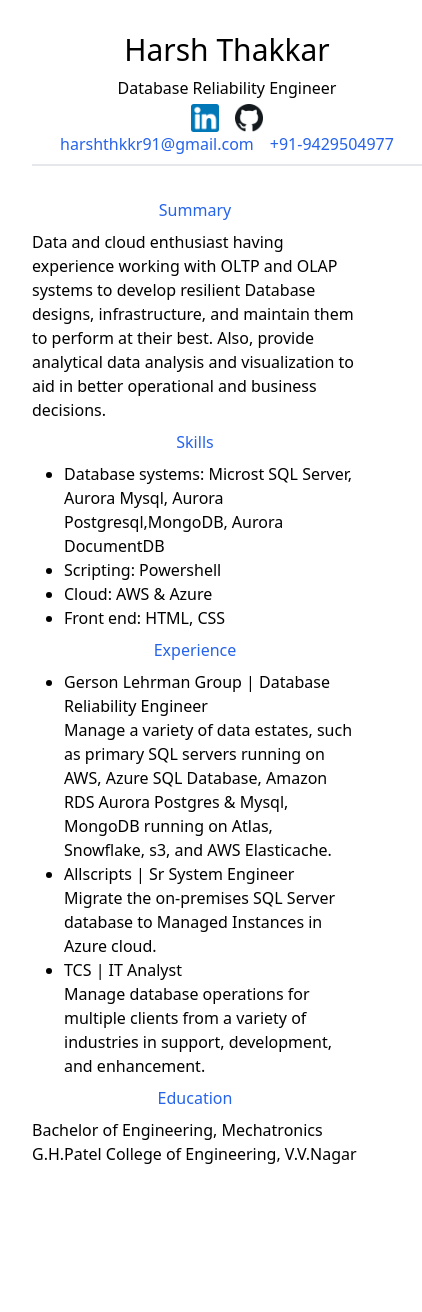
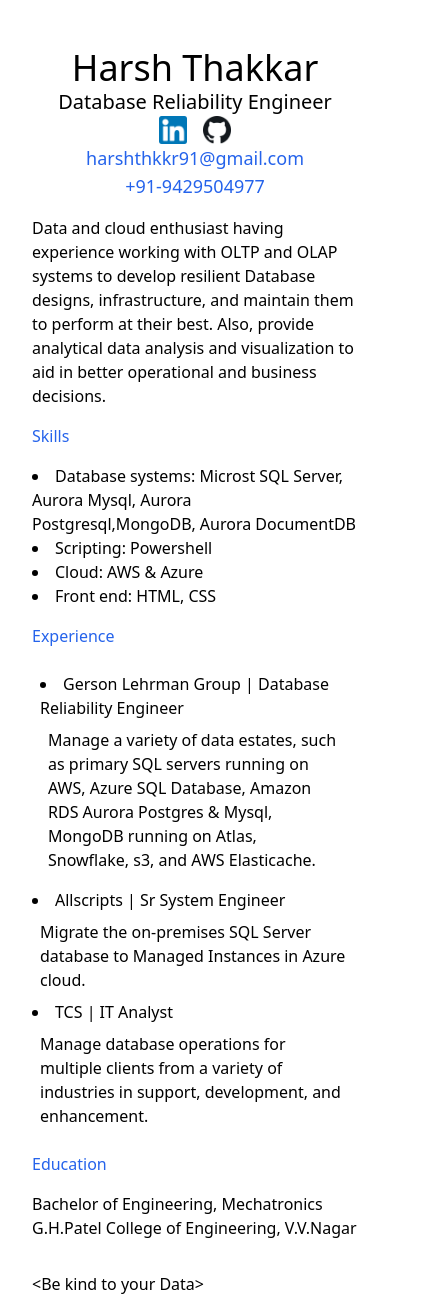
Before and after one commit to harshthkkr/harshthkkr.github.io, a plain HTML site: page src/index.html in a window 390 px wide. Shown: the whole page, 422 px wide, since content can reach past the window. Before the commit the page ends 1198 px from the top, so only its background shows below. Drawn offline with Linux system fonts and the light colour scheme.

Commit message:
make it responsive

```diff
--- a/src/index.html
+++ b/src/index.html
@@ -1,69 +1,73 @@
 <!DOCTYPE html>
 <html lang="en">
-
 <head>
+    <meta charset="UTF-8">
+    <meta name="viewport" content="width=device-width, initial-scale=1.0">
+    <title>Document</title>
         <title>Harsh Thakkar's Resume</title>
         <link href="../dist/output.css" rel="stylesheet">
 </head>
 
-<header class="font-sans m-8 w-screen h-screen border-b-2">
-    <h1 class="text-3xl text-center sm:text-start mb-2">Harsh Thakkar</h1>
-    <h2 class="text-1xl text-center sm:text-start gap-4 mb-1">Database Reliability Engineer</h2>
+<body class= "px-8 md:px-16 lg:px-32 font-sans">
+<header class= " pt-12">
+    <h1 class="text-4xl text-center sm:text-start  ">Harsh Thakkar</h1>
+    <h2 class="text-xl text-center sm:text-start">Database Reliability Engineer</h2>
     <nav>
-        <div class="flex justify-center sm:justify-start gap-4">
+       <social class="flex justify-center sm:justify-start gap-4">
         <a href="https://www.linkedin.com/in/harshthkkr" target="_blank" rel="noopener noreferrer"><img class= "w-7 h-7" src="./Linkedin logo.png" alt="Linkedin logo"></a>
         <a href="https://github.com/harshthkkr" target="_blank" rel="noopener noreferrer"><img class= "w-7 h-7" src="./Github logo.png" alt="Github logo"></a>
-        </div>
-        <div class="flex justify-center sm:justify-start gap-4">
-            <a href="mailto:harshthkkr91@gmail.com" class="text-blue-600 visited:text-purple-600">harshthkkr91@gmail.com</a>
-            <a href="tel:9429504977" class="text-blue-600 mb-2" >+91-9429504977</a>
-        </div>
+       </social>
+        <a href="mailto:harshthkkr91@gmail.com" class="text-blue-600 visited:text-purple-600  text-lg flex justify-center sm:justify-start">harshthkkr91@gmail.com</a>
+        <a href="tel:9429504977" class="text-blue-600  visited:text-purple-600 text-lg flex justify-center sm:justify-start" >+91-9429504977</a>
+       </contact>
     </nav>
 </header>
 
-<main class="font-sans m-8">
-    <section class="mb-2">
-        <h3 class="text-center sm:text-start text-1xl text-blue-600 mb-2">Summary</h3>
-        <p>
-            Data and cloud enthusiast having experience working with OLTP and OLAP systems to develop resilient Database
+<main class=" py-4">
+   <section>
+    <p> Data and cloud enthusiast having experience working with OLTP and OLAP systems to develop resilient Database
         designs, infrastructure, and maintain them to perform at their best. Also, provide analytical data analysis
         and visualization to aid in better operational and business decisions.
     </p>
    </section>
-    <section class="mb-2">
-        <h3 class="text-center sm:text-start text-1xl text-blue-600 mb-2">Skills</h3>
-        <ul class="list-disc ml-8">
+   <section>
+    <h3  class="text-blue-600 py-4">Skills</h3>
+    <ul class="list-disc list-inside">
         <li>Database systems: Microst SQL Server, Aurora Mysql, Aurora Postgresql,MongoDB, Aurora DocumentDB</li>
         <li>Scripting: Powershell</li>
         <li>Cloud: AWS & Azure</li>
         <li>Front end: HTML, CSS</li>
     </ul>
    </section>
-    <section class="mb-2">
-        <h3 class="text-center sm:text-start text-1xl text-blue-600 mb-2">Experience</h3>
-        <ul class = "list-disc ml-8">
-            <li>Gerson Lehrman Group | Database Reliability Engineer
-                <p>
+   <section>
+    <h3  class="text-blue-600 py-4">Experience</h3>
+    <ul class = "list-disc list-inside">
+        <li class="p-2">Gerson Lehrman Group | Database Reliability Engineer
+            <p class="p-2 text-base">
                 Manage a variety of data estates, such as primary SQL servers running on AWS, Azure SQL Database,
                 Amazon RDS Aurora Postgres & Mysql, MongoDB running on Atlas, Snowflake, s3, and AWS Elasticache.
             </p>
         </li>
         <li>Allscripts | Sr System Engineer
-                <p>
+            <p class="p-2 text-base">
                 Migrate the on-premises SQL Server database to Managed Instances in Azure cloud.
             </p>
         </li>
         <li>TCS | IT Analyst
-                <p>Manage database operations for multiple clients from a variety of industries in support, development,
+            <p class="p-2 text-base">Manage database operations for multiple clients from a variety of industries in support, development,
                 and enhancement.</p>
         </li>
     </ul>
    </section>
    <section>
-        <h3 class="text-center sm:text-start text-1xl text-blue-600 mb-2">Education</h3>
+    <h3  class="text-blue-600 py-4">Education</h3>
     <p>Bachelor of Engineering, Mechatronics</p>
     <p>G.H.Patel College of Engineering, V.V.Nagar</p>
    </section>
 </main>
+<footer class=" py-4">
+    <p>&ltBe kind to your Data&gt</p>
+</footer>
 
+</body>
 </html>
```
Also changed, not shown: dist/output.css. Lines whose indentation alone changed are shown as unchanged.
